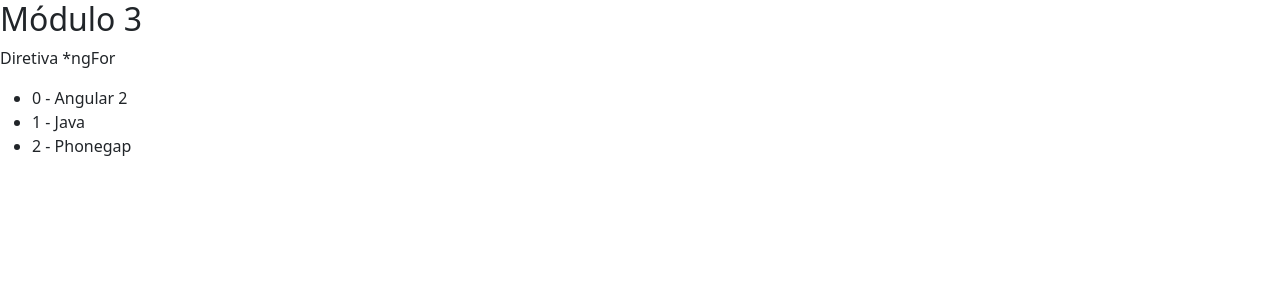
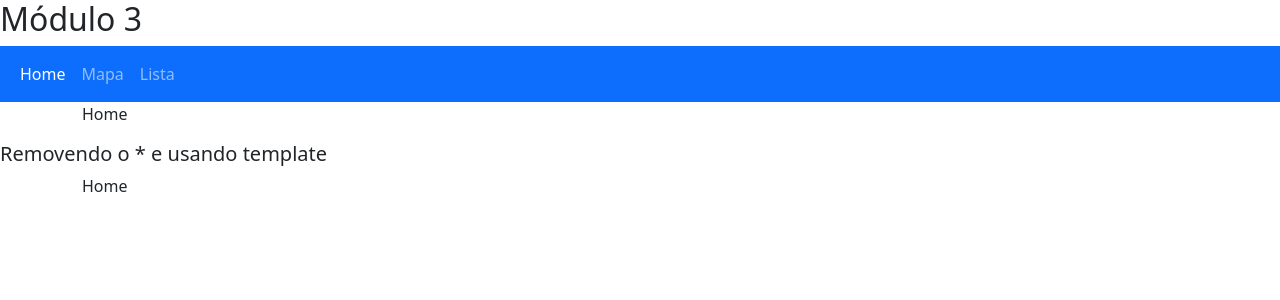
Before and after one commit to victorsilva99/curso-angular, an Angular app: page / in a window 1280 px wide. Shown: the top 300 px of the page. Built offline with nearby package versions, Linux system fonts and the light colour scheme.

Commit message:
feat: removing * and use <ng-template>

```diff
--- a/src/app/app.component.html
+++ b/src/app/app.component.html
@@ -17,6 +17,6 @@
 <div>
   <h2>Módulo 3</h2>
   <!-- <app-diretiva-ngif></app-diretiva-ngif> -->
-  <!-- <app-diretiva-ngswitch></app-diretiva-ngswitch> -->
-  <app-diretiva-ngfor></app-diretiva-ngfor>
+  <app-diretiva-ngswitch></app-diretiva-ngswitch>
+  <!-- <app-diretiva-ngfor></app-diretiva-ngfor> -->
 </div>
--- a/src/app/diretiva-ngfor/diretiva-ngfor.component.html
+++ b/src/app/diretiva-ngfor/diretiva-ngfor.component.html
@@ -3,3 +3,9 @@
 <ul>
   <li *ngFor="let curso of cursos; let i = index">{{ i }} - {{ curso }}</li>
 </ul>
+
+<ul>
+  <ng-template ngFor [ngForOf]="cursos" let-curso let-i="index">
+    <li>{{ i }} - {{ curso }}</li>
+  </ng-template>
+</ul>
--- a/src/app/diretiva-ngif/diretiva-ngif.component.html
+++ b/src/app/diretiva-ngif/diretiva-ngif.component.html
@@ -13,3 +13,11 @@
 <h5>hidden como alternativa</h5>
 <div [hidden]="!mostrarCursos">Lista de cursos aqui</div>
 <div [hidden]="mostrarCursos">Não existem cursos para serem listados</div>
+
+<h5>Removendo o * e usando template</h5>
+
+<div *ngIf="mostrarCursos">Lista de cursos aqui</div>
+
+<ng-template [ngIf]="mostrarCursos">
+  <div>Lista de cursos aqui</div>
+</ng-template>
--- a/src/app/diretiva-ngswitch/diretiva-ngswitch.component.html
+++ b/src/app/diretiva-ngswitch/diretiva-ngswitch.component.html
@@ -49,3 +49,17 @@
   <p *ngSwitchCase="'lista'">Modo Lista ativado</p>
   <p *ngSwitchDefault>Home</p>
 </div>
+
+<h5>Removendo o * e usando template</h5>
+
+<div class="container" [ngSwitch]="aba">
+  <ng-template [ngSwitchCase]="'mapa'">
+    <p>Modo Mapa ativado</p>
+  </ng-template>
+  <ng-template [ngSwitchCase]="'lista'">
+    <p>Modo Lista ativado</p>
+  </ng-template>
+  <ng-template [ngSwitchCase]="'home'" ngSwitchDefault>
+    <p>Home</p>
+  </ng-template>
+</div>
```
